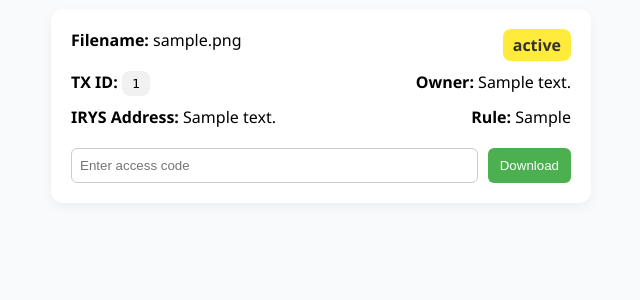
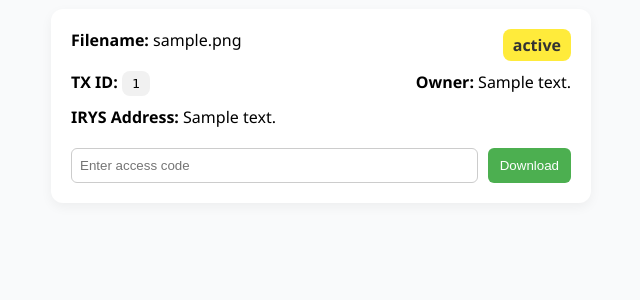
Before and after one commit to tuna204/varsityvibes, a Flask app: page /files in a window 1280 px wide. Shown: the part 158-458 px from the top of the page, without its empty margins (319-959 px from the left). Run offline with Flask 3, Linux system fonts and the light colour scheme; tables that the repository leaves empty hold one stand-in row (values such as "Sample post").

Commit message:
Update files.html

```diff
--- a/templates/files.html
+++ b/templates/files.html
@@ -122,7 +122,6 @@
             </div>
             <div class="file-info">
                 <div><strong>IRYS Address:</strong> {{ file[2] }}</div>
-                <div><strong>Rule:</strong> {{ file[3] }}</div>
             </div>
 
             <form action="{{ url_for('download', filename=file[0]) }}" method="GET">
```
